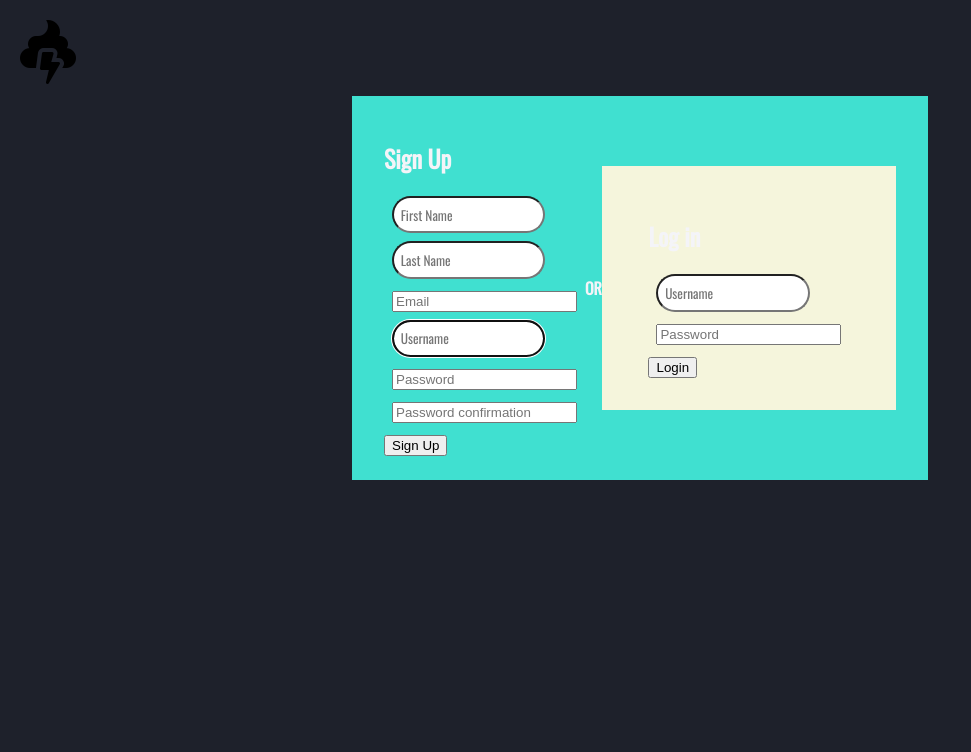
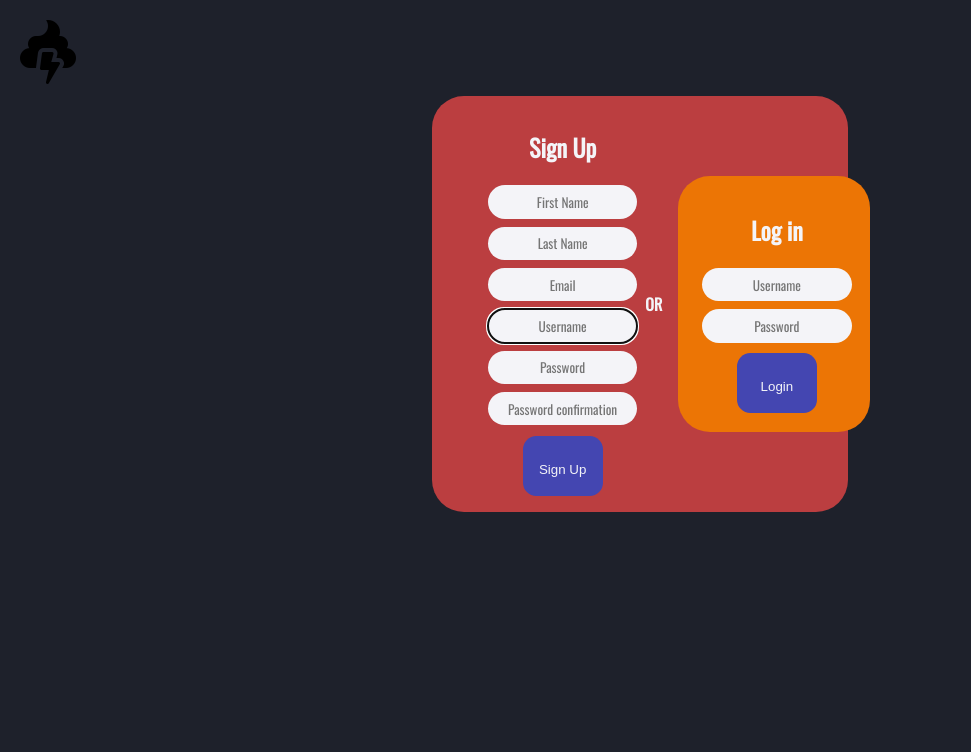
Before and after one commit to roy4ik/StormyBrain, a Django app: page / in a window 1280 px wide. Shown: the top 752 px of the page, without its empty margins (0-971 px from the left). Run offline with Django 3.2, Linux system fonts and the light colour scheme; some libraries are stand-ins or nearby versions.

Commit message:
changed ui for login, and signup forms, and button behaviour

```diff
--- a/accounts/templates/forms/login_form.html
+++ b/accounts/templates/forms/login_form.html
@@ -15,4 +15,5 @@
         <a class="usr-btn" href="{% url 'accounts:logout' %}" style="display: inline-block">Logout</a>
     </div>
 </div>
+</div>
 {%endif%}
--- a/static/css/style.css
+++ b/static/css/style.css
@@ -66,33 +66,69 @@ nav>.nav-tools {
 .login-container {
     display: flex;
     margin: auto;
-    justify-content: space-around;
+    justify-content: center;
     width: 80%;
-    height: 24em;
+    height: 26em;
 }
 
 .login {
     display: flex;
-    background-color: beige;
-    width: 50%;
+    background-color: var(--subNode-color);
+    width: 10em;
     justify-content: space-around;
     align-items: center;
-    padding: 2em;
+    text-align: center;
+    padding: 1em;
+    margin: 1em;
+    border-radius: 2em;
 }
 
 .signup {
     display: flex;
-    background-color: turquoise;
-    width: 50%;
+    background-color: var(--parentNode-color);
+    width: 20em;
     justify-content: space-around;
     align-items: center;
-    padding: 2em;
+    text-align: center;
+    padding: 3em;
+    padding-top: 6em;
+    padding-bottom: 6em;
+    border-radius: 2em;
 }
 
 .usr-img {
     width: 3.8em;
     height: 3.8em;
     border-radius: 50%;
+}
+
+button {
+    position: relative;
+    width: 6em;
+    height: 4.5em;
+    margin: 0.2em;
+    line-height: 4em;
+    padding: 0.5em;
+    border: none;
+    border-radius: 1em;
+    color: var(--prime-color);
+    background-color: var(--third-bg-color);
+}
+
+button:hover {
+    transform: scale(1.125);
+    transition: all 0.2s ease;
+    border: none;
+    color: var(--third-bg-color);
+    background-color: var(--prime-color);
+}
+
+button:active {
+    transform: scale(0.8);
+    transition: all 0.2s ease;
+    border: none;
+    color: var(--third-bg-color);
+    background-color: var(--prime-bg-color);
 }
 
 .usr-btn,
@@ -132,17 +168,9 @@ nav>.nav-tools {
     opacity: .5;
 }
 
-.usr-btn:focus:before {
-    -webkit-transition: all 0.2s ease;
-    -moz-transition: all 0.2s ease;
-    transition: all 0.5s ease;
-    -webkit-transform: scale(0.925);
-    -moz-transform: scale(0.925);
-    -ms-transform: scale(0.925);
-    -o-transform: scale(0.925);
-    transform: scale(0.925);
-    box-shadow: 0 0 0 1px var(--third-bg-color);
-    opacity: .5;
+.usr-btn:active {
+    transform: scale(1);
+    transition: all 0.2s ease;
 }
 
 
@@ -164,11 +192,16 @@ nav>.nav-tools {
     margin: 0.5em;
 }
 
-input[type='text'] {
+input[type='text'],
+input[type='email'],
+input[type='password'] {
     border-radius: 3em;
     padding: 0.5em;
     color: var(--prime-bg-color);
     font-family: Oswald;
+    background-color: var(--secondary-color);
+    border: solid 0.1em var(--primary-color);
+    text-align: center;
 }
 
 #canvas {
```
